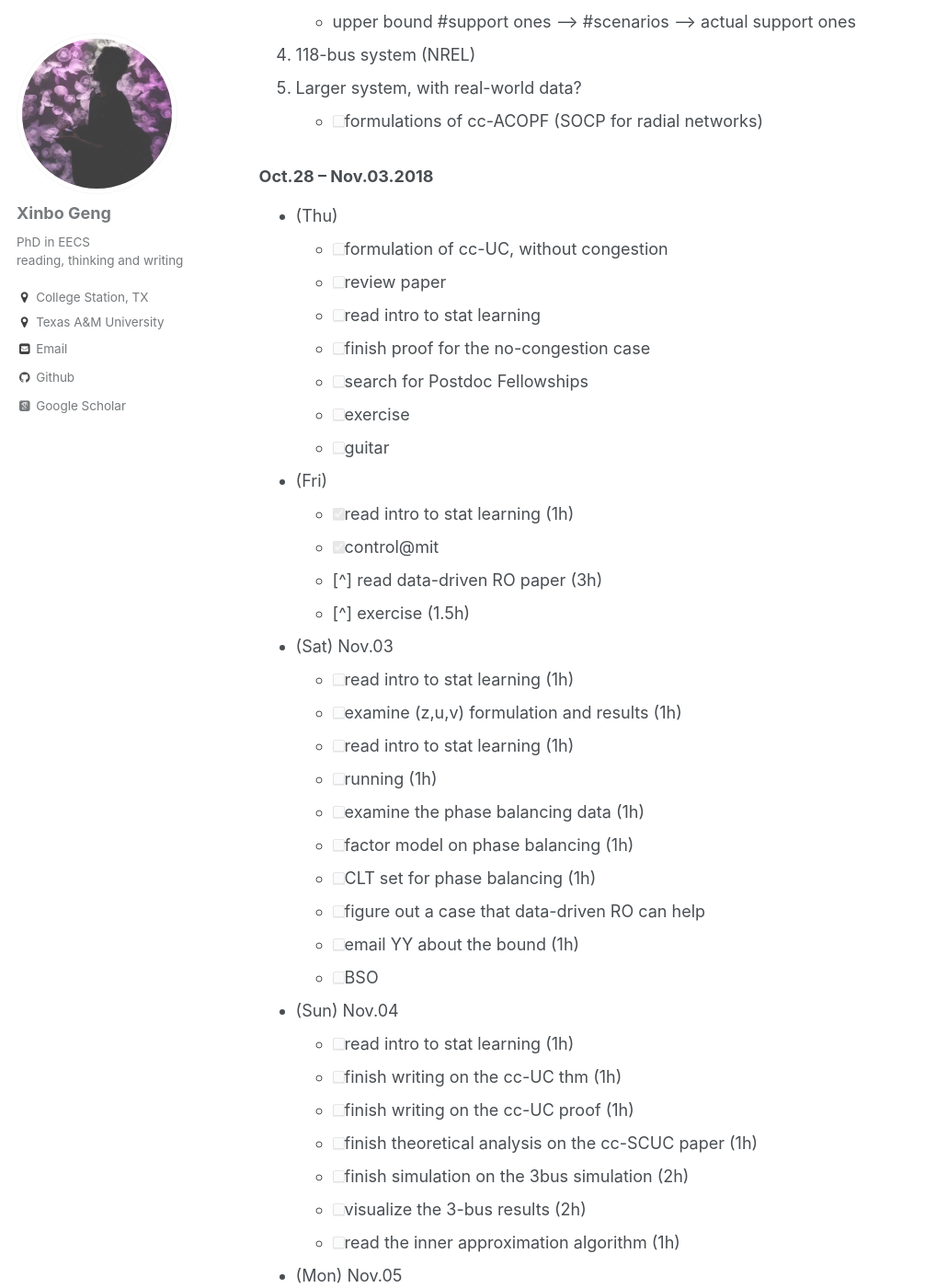
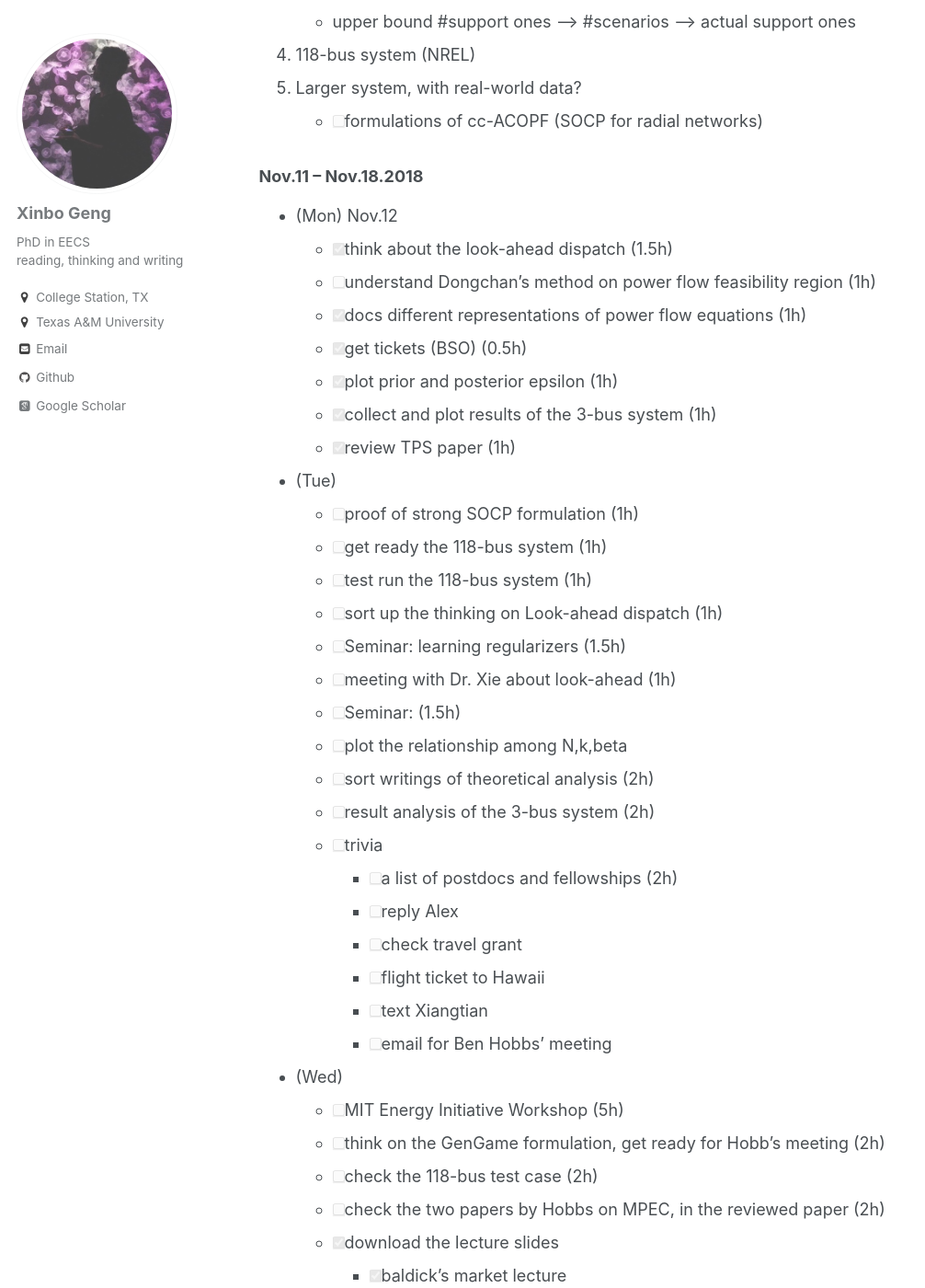
Before and after one commit to xb00dx/xb00dx.github.io, a Jekyll site: the page built from _pages/work-in-progress.md, in a window 1280 px wide and 1400 px high, scrolled down 1527 px. Shown: the whole window at 92% size, without its empty margins (0-1006 px from the left). Built offline with Jekyll 4.4.1, drawn with Linux system fonts in a browser that asks for light colours; some web fonts are replaced; some of the changed text lies outside the part shown.

Commit message:
no message

```diff
--- a/_pages/work-in-progress.md
+++ b/_pages/work-in-progress.md
@@ -53,74 +53,59 @@ Case studies
 3. Larger system, with real-world data?
 - [ ] formulations of cc-ACOPF (SOCP for radial networks)
 
-### Oct.28 -- Nov.03.2018
+### Nov.11 -- Nov.18.2018
+* (Mon) Nov.12
+  - [x] think about the look-ahead dispatch (1.5h)
+  - [ ] understand Dongchan's method on power flow feasibility region (1h)
+  - [X] docs different representations of power flow equations (1h)
+  - [X] get tickets (BSO) (0.5h)
+  - [x] plot prior and posterior epsilon (1h)
+  - [x] collect and plot results of the 3-bus system (1h)
+  - [x] review TPS paper (1h)
+* (Tue)
+  - [ ] proof of strong SOCP formulation (1h)
+  - [ ] get ready the 118-bus system (1h)
+  - [ ] test run the 118-bus system (1h)
+  - [ ] sort up the thinking on Look-ahead dispatch (1h)
+  - [ ] Seminar: learning regularizers (1.5h)
+  - [ ] meeting with Dr. Xie about look-ahead (1h)
+  - [ ] Seminar: (1.5h)
+  - [ ] plot the relationship among N,k,beta
+  - [ ] sort writings of theoretical analysis (2h)
+  - [ ] result analysis of the 3-bus system (2h)
+  - [ ] trivia
+    - [ ] a list of postdocs and fellowships (2h)
+    - [ ] reply Alex
+    - [ ] check travel grant
+    - [ ] flight ticket to Hawaii
+    - [ ] text Xiangtian
+    - [ ] email for Ben Hobbs' meeting
+* (Wed)
+  - [ ] MIT Energy Initiative Workshop (5h)
+  - [ ] think on the GenGame formulation, get ready for Hobb's meeting (2h)
+  - [ ] check the 118-bus test case (2h)
+  - [ ] check the two papers by Hobbs on MPEC, in the reviewed paper (2h)
+  - [x] download the lecture slides
+    - [x] baldick's market lecture
+    - [x] baldick's market power lecture
 * (Thu)
-  - [ ] formulation of cc-UC, without congestion
-  - [ ] review paper
-  - [ ] read intro to stat learning
-  - [ ] finish proof for the no-congestion case
-  - [ ] search for Postdoc Fellowships
-  - [ ] exercise
-  - [ ] guitar
+  - [ ] re-implement Dongchan's method (2h)
+  - [ ] seminar (1h)
+  - [ ] 118-bus analysis (2h)
+  - [ ] Sra's seminar (1.5h)
 * (Fri)
-  - [x] read intro to stat learning (1h)
-  - [x] control@mit
-  - [^] read data-driven RO paper (3h)
-  - [^] exercise (1.5h)
-* (Sat) Nov.03
-  - [ ] read intro to stat learning (1h)
-  - [ ] examine (z,u,v) formulation and results (1h)
-  - [ ] read intro to stat learning (1h)
-  - [ ] running (1h)
-  - [ ] examine the phase balancing data (1h)
-  - [ ] factor model on phase balancing (1h)
-  - [ ] CLT set for phase balancing (1h)
-  - [ ] figure out a case that data-driven RO can help
-  - [ ] email YY about the bound (1h)
-  - [ ] BSO
-* (Sun) Nov.04
-  - [ ] read intro to stat learning (1h)
-  - [ ] finish writing on the cc-UC thm (1h)
-  - [ ] finish writing on the cc-UC proof (1h)
-  - [ ] finish theoretical analysis on the cc-SCUC paper (1h)
-  - [ ] finish simulation on the 3bus simulation (2h)
-  - [ ] visualize the 3-bus results (2h)
-  - [ ] read the inner approximation algorithm (1h)
-* (Mon) Nov.05
-  - [ ] large system set-up (1.5h)
-  - [ ] read intro to stat learning (1h)
-  - [ ] simulation analysis on the 3-bus system (1h)
-  - [ ] Stat Learning (1.5h)
-  - [ ] question for Sasha (0.5h)
-  - [ ] exercise (1.5h)
-  - [ ] Machine Learning (1.5h)
-* (Tue) Nov.06
-  - [ ] large-scale test case (1.5h)
-  - [ ] read intro to stat learning (1h)
+  - [ ] think about price of anarchy (2h)
+  - [ ] think about inner approx with different formulations (2h)
+  - [ ] ss
+* (Sat)
+  - [ ] write about the 118-bus simulation results (3h)
+  - [ ] apply Dongchan's method, using a different form of AC power flow
+* (Sun)
+  - [ ] finalize the cc-SCUC paper, sent to Dr. Xie (2h)
   - [ ] data-driven RO paper (2h)
   - [ ] read Vishal's code (1h)
-  - [ ] implement one data-driven RO (1h)
-  - [ ] read Dongchan's paper again (1.5h)
-* (Wed) Nov.07
-  - [ ] read intro to stat learning (1h)
-  - [ ] data-driven RO paper (2h)
-  - [ ] Stat Learning (1.5h)
-  - [ ] exercise (1.5h)
-  - [ ] Machine Learning (1.5h)
-  - [ ] possible applications of inner approx (1h)
-  - [ ] proof of strong SOCP formulation (1.5h)
-* (Thu) Nov.08
-  - [ ] read intro to stat learning (1h)
-  - [ ] analyze large-scale test case (2h)
-  - [ ] proof of strong SOCP formulation (1.5h)
-  - [ ] possible applications of inner approx (1h)
-  - [ ] read Dongchan's paper again (1.5h)
-* (Fri) Nov.09
-  - [ ] get ready with meeting with Dongchan (0.5h)
-  - [ ] Meeting with Dongchan (1h)
-* (Sat)
-  - [ ]
-
+* (Mon)
+  - [ ] meet Ben Hobbs (1h)
 
 ### Next
 #### Next Week
```
